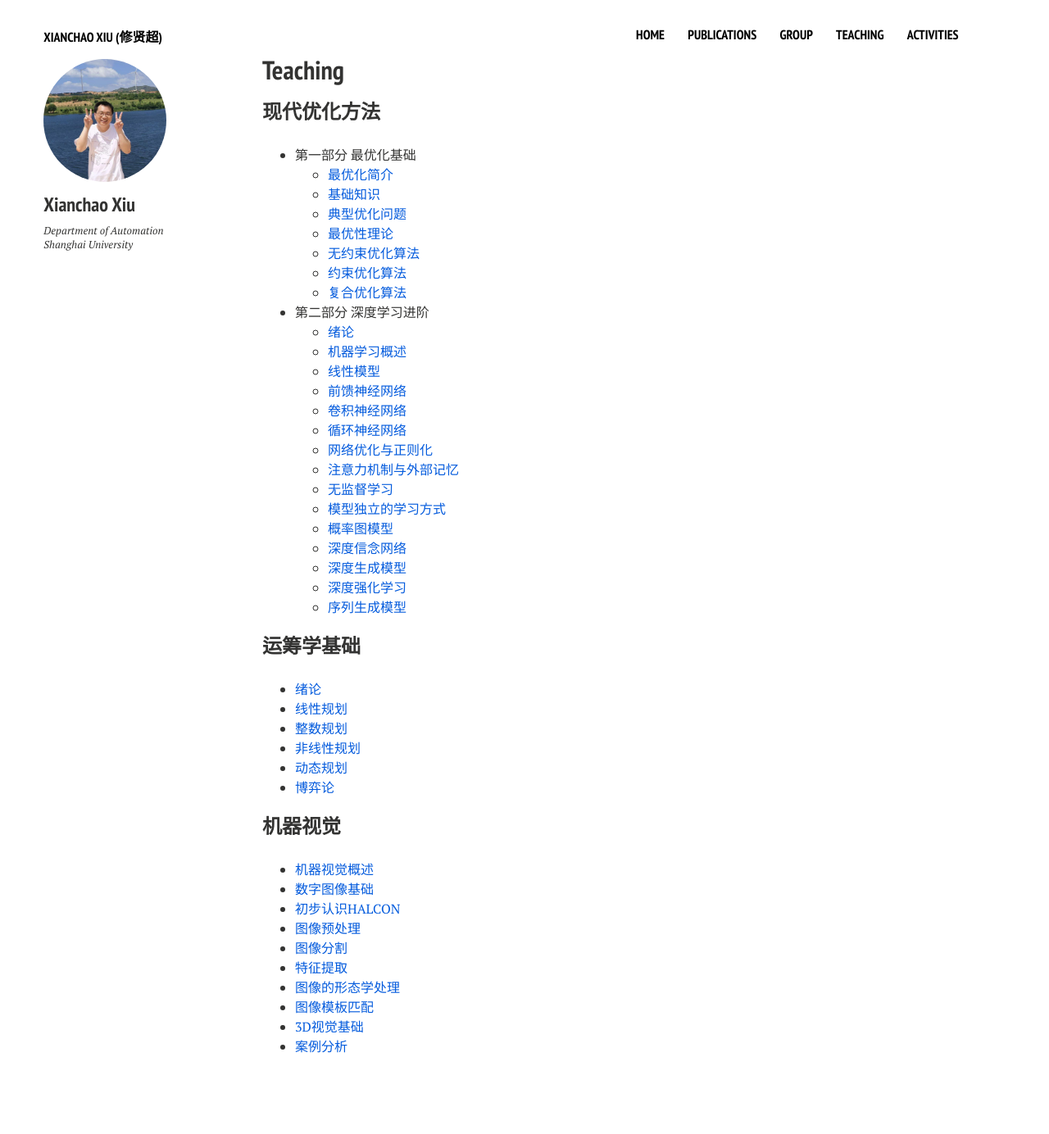
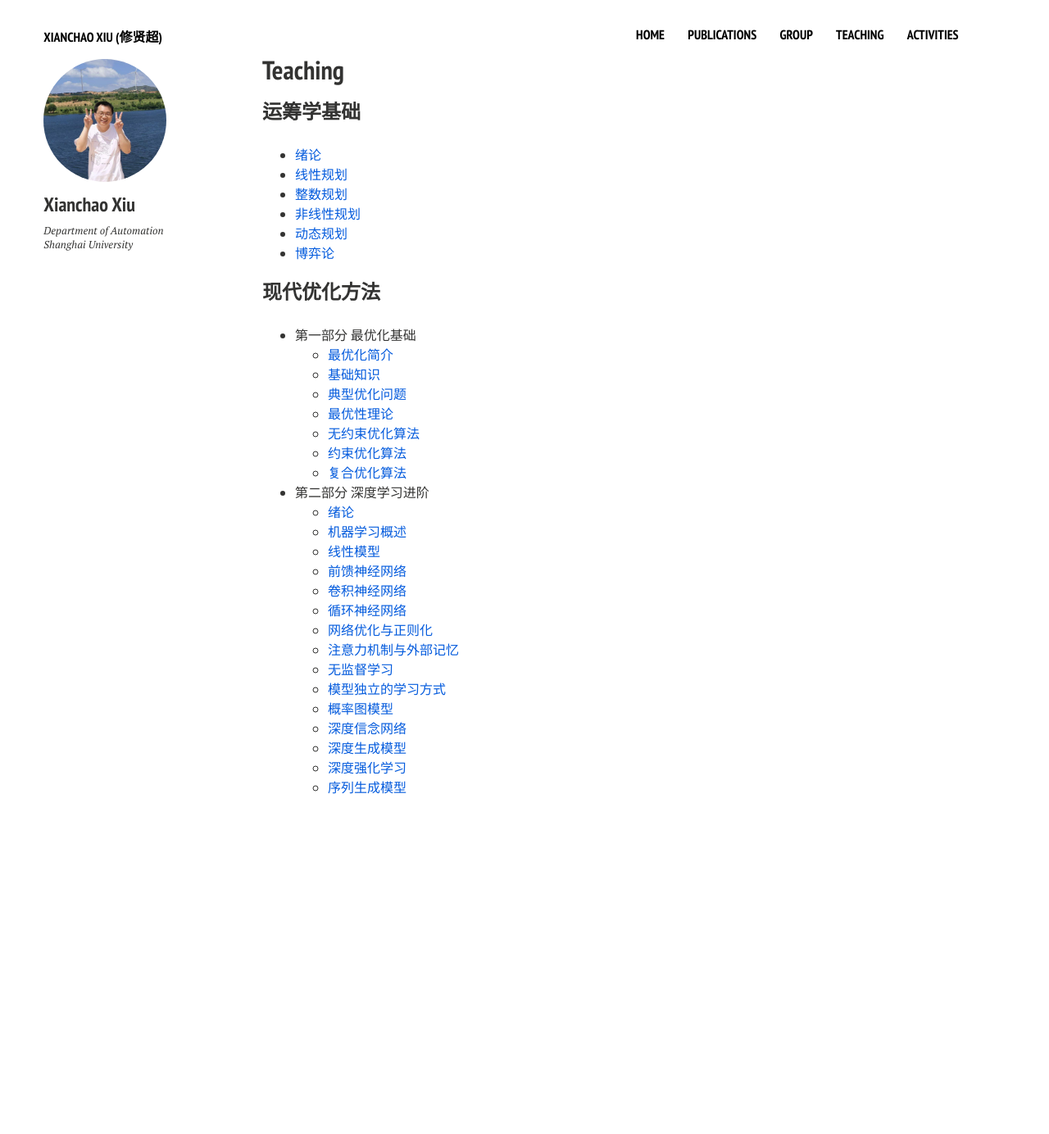
Before and after one commit to xianchaoxiu/xianchaoxiu.github.io, a Jekyll site: the page built from teaching/index.md, in a window 1280 px wide. Shown: the whole page at 82% size. Built offline with Jekyll 4.4.1, drawn with Linux system fonts in a browser that asks for light colours; nearby versions of some CDN libraries; after the commit the page ends 1068 px from its top, so only the background shows below that.

Commit message:
Update index.md

```diff
--- a/teaching/index.md
+++ b/teaching/index.md
@@ -6,6 +6,15 @@ tags: [teaching]
 comments: false
 share: false
 ---
+
+### 运筹学基础
+
+  - <a href="../teaching/OR_1.pdf" class="textlink" target="_blank">绪论 </a>
+  - <a href="../teaching/OR_2.pdf" class="textlink" target="_blank">线性规划  </a>
+  - <a href="../teaching/OR_3.pdf" class="textlink" target="_blank">整数规划 </a>
+  - <a href="../teaching/OR_4.pdf" class="textlink" target="_blank">非线性规划 </a>
+  - <a href="../teaching/OR_5.pdf" class="textlink" target="_blank">动态规划 </a>
+  - <a href="../teaching/OR_6.pdf" class="textlink" target="_blank">博弈论 </a>
 
 
 
@@ -35,28 +44,3 @@ share: false
   - <a href="../teaching/DL_13.pdf" class="textlink" target="_blank">深度生成模型 </a>
   - <a href="../teaching/DL_14.pdf" class="textlink" target="_blank">深度强化学习 </a>
   - <a href="../teaching/DL_15.pdf" class="textlink" target="_blank">序列生成模型 </a>
-
-
-### 运筹学基础
-
-  - <a href="../teaching/OR_1.pdf" class="textlink" target="_blank">绪论 </a>
-  - <a href="../teaching/OR_2.pdf" class="textlink" target="_blank">线性规划  </a>
-  - <a href="../teaching/OR_3.pdf" class="textlink" target="_blank">整数规划 </a>
-  - <a href="../teaching/OR_4.pdf" class="textlink" target="_blank">非线性规划 </a>
-  - <a href="../teaching/OR_5.pdf" class="textlink" target="_blank">动态规划 </a>
-  - <a href="../teaching/OR_6.pdf" class="textlink" target="_blank">博弈论 </a>
-
-
-
-### 机器视觉
-
-  - <a href="../teaching/MV_1.pdf" class="textlink" target="_blank">机器视觉概述 </a>
-  - <a href="../teaching/MV_2.pdf" class="textlink" target="_blank">数字图像基础   </a>
-  - <a href="../teaching/MV_3.pdf" class="textlink" target="_blank">初步认识HALCON </a>
-  - <a href="../teaching/MV_4.pdf" class="textlink" target="_blank">图像预处理 </a>
-  - <a href="../teaching/MV_5.pdf" class="textlink" target="_blank">图像分割 </a>
-  - <a href="../teaching/MV_6.pdf" class="textlink" target="_blank">特征提取 </a>
-  - <a href="../teaching/MV_7.pdf" class="textlink" target="_blank">图像的形态学处理</a>
-  - <a href="../teaching/MV_8.pdf" class="textlink" target="_blank">图像模板匹配   </a>
-  - <a href="../teaching/MV_9.pdf" class="textlink" target="_blank">3D视觉基础 </a>
-  - <a href="../teaching/MV_10.pdf" class="textlink" target="_blank">案例分析 </a>
```
